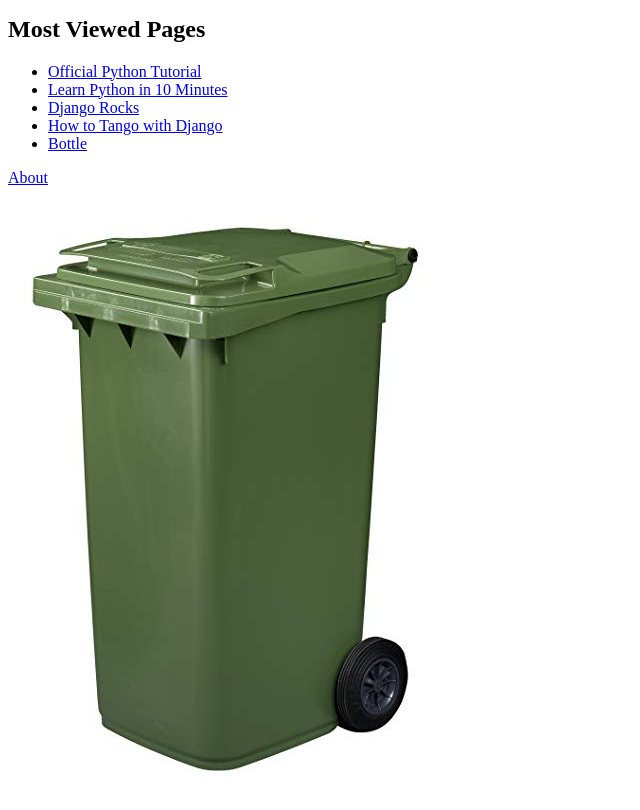
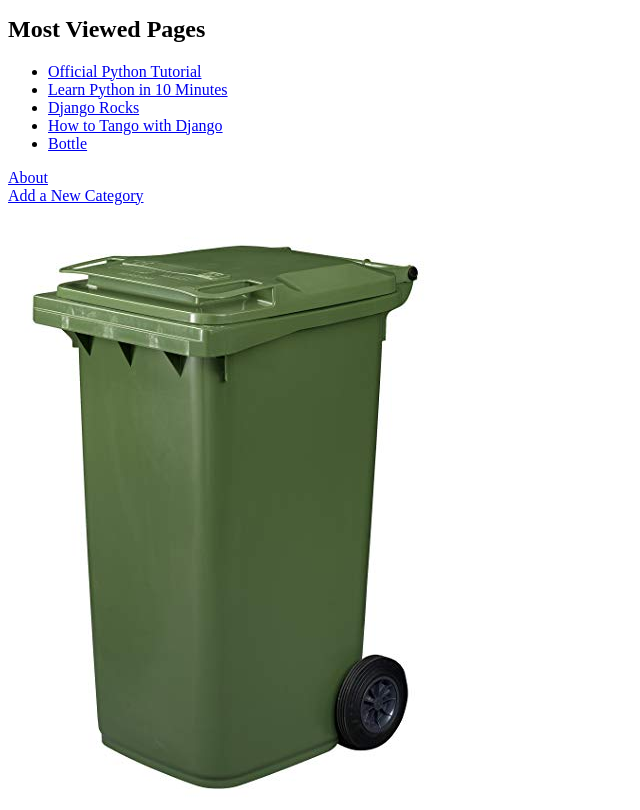
Before and after one commit to 2297552S/tango_with_django_project, a Django app: page / in a window 1280 px wide. Shown: the part 259-1069 px from the top of the page, without its empty margins (0-640 px from the left). Before the commit the page ends 1030 px from the top, so only its background shows below. Run offline with Django 3.2, Linux system fonts and the light colour scheme; data comes from the database, SQL or seed files in the repository; both versions use the stored data as it was after the commit.

Commit message:
Chapter 7: complete

```diff
--- a/rango/urls.py
+++ b/rango/urls.py
@@ -6,5 +6,7 @@ app_name = 'rango'
 urlpatterns = [
     path('',views.index, name = 'index'),
     path('about/',views.about, name = 'about'),
-    path('category/<slug:category_name_slug>/',views.show_category, name = 'show_category')
+    path('category/<slug:category_name_slug>/',views.show_category, name = 'show_category'),
+    path('add_category/', views.add_category, name = 'add_category'),
+    path('category/<slug:category_name_slug>/add_page/',views.add_page, name = 'add_page')
 ]
--- a/rango/views.py
+++ b/rango/views.py
@@ -1,8 +1,12 @@
-from django.shortcuts import render
+from django.shortcuts import render, redirect
 from django.http import HttpResponse, HttpResponseRedirect
+from django.urls import reverse
 
-# Import the Category model
+# Import the models
 from rango.models import Category,Page
+
+#Imoprt the forms
+from rango.forms import CategoryForm, PageForm
 
 def index(request):
     # Query the database for a list of ALL categories currently stored.
@@ -58,3 +62,58 @@ def show_category(request, category_name_slug):
 
     # Go render the response and return it to the client.
     return render(request, 'rango/category.html', context=context_dict)
+
+def add_category(request):
+    form = CategoryForm()
+
+    # A HTTP POST?
+    if request.method == 'POST':
+        form = CategoryForm(request.POST)
+
+        # Have we been provided with a valid form?
+        if form.is_valid():
+            #Save the new category to the database.
+            form.save(commit=True)
+            # Now that the category is saved, we could confirm this.
+            # For now, just redirect the user back to the index view.
+            return redirect('/rango/')
+        else:
+            # The supplied form contained errors -
+            # just print them to the terminal.
+            print(form.errors)
+
+        # Will handle the bad form, new form, or no form supplied cases.
+        # Render the form with error messages (if any).
+
+    return render(request, 'rango/add_category.html', {'form': form})
+
+
+def add_page(request, category_name_slug):
+    try:
+        category = Category.objects.get(slug=category_name_slug)
+    except Category.DoesNotExist:
+        category = None
+
+    # You cannot add a page to a Category that does not exist...
+    if category is None:
+        return redirect('/rango/')
+
+    form = PageForm()
+
+    if request.method == "POST":
+        form = PageForm(request.POST)
+
+        if form.is_valid():
+            if category:
+                page = form.save(commit=False)
+                page.category = category
+                page.views = 0
+                page.save()
+
+                return redirect(reverse('rango:show_category', kwargs= {'category_name_slug': category_name_slug}))
+
+            else:
+                print(form.errors)
+
+    context_dict = {'form': form, 'category':category}
+    return render(request, 'rango/add_page.html', context=context_dict)
--- a/templates/rango/index.html
+++ b/templates/rango/index.html
@@ -48,6 +48,7 @@
 
         <div>
             <a href="/rango/about/">About</a><br />
+            <a href="/rango/add_category/">Add a New Category</a><br />
             <img src="{% static 'images/rango.jpg' %}"
                 alt = "Picture of Rango" />
         </div>
```
Also changed, not shown: db.sqlite3.
